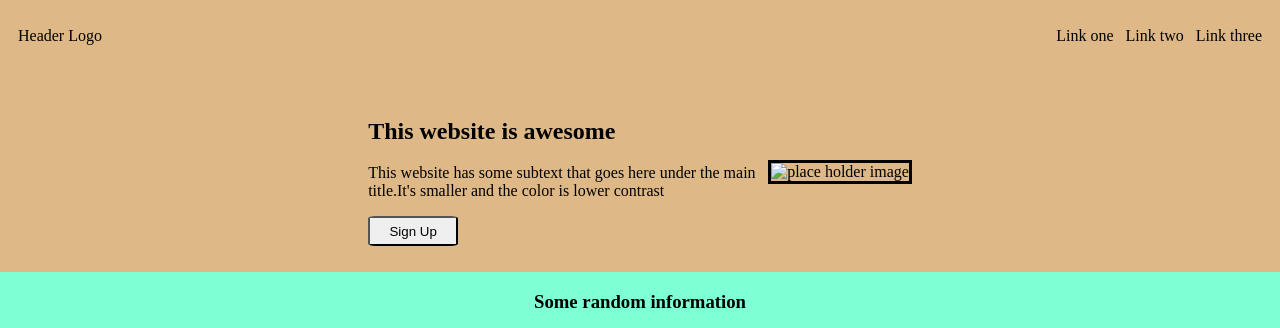
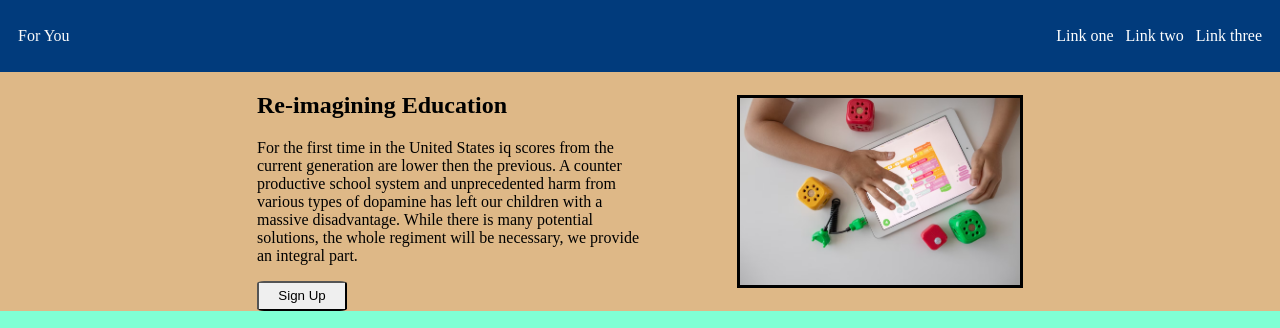
Before and after one commit to Csuarez8/Landing-Page, a plain HTML site: page index.html in a window 1280 px wide. Shown: the top 328 px of the page. Drawn offline with Linux system fonts and the light colour scheme.

Commit message:
changed color of header, added image to intro, and replaced dummy text

```diff
--- a/index.html
+++ b/index.html
@@ -8,7 +8,7 @@
     <body>
 
        <div class="header">
-            Header Logo
+            For You
             <ul class="right-links">
                 <li><a href="#">Link one</a></li>
                 <li><a href="#">Link two</a></li>
@@ -19,15 +19,17 @@
 
        <div class="intro">
             <div class="content">
-                <h2>This website is awesome</h2>
-                <p>This website has some subtext that goes here
-                    under the main title.It's smaller and the color
-                    is lower contrast
+                <h2>Re-imagining Education</h2>
+                <p>For the first time in the United States iq scores from the current
+                   generation are lower then the previous. A counter productive school
+                   system and unprecedented harm from various types of dopamine has left
+                   our children with a massive disadvantage. While there is many potential
+                   solutions, the whole regiment will be necessary, we provide an integral part.
                 </p>
                 <button>Sign Up</button>
             </div>
 
-            <img class="img-a" src="" alt="place holder image">
+            <img class="img-a" src="img/tablet-kid.avif" alt="place holder image">
         </div>
 
        <div class="subsequent-content">
--- a/style.css
+++ b/style.css
@@ -20,8 +20,8 @@ body {
  height:72px;
  padding-left:18px;
  padding-right:18px;
- background:burlywood;
- color: black;
+ background:rgb(1, 59, 124);
+ color: rgb(250, 250, 250);
 }
 
 .right-links
@@ -33,7 +33,7 @@ body {
 
 a{
     text-decoration: none;
-    color:black;
+    color:white;
 }
 
 ul{
@@ -46,7 +46,14 @@ ul{
     align-items: center;
     justify-content: center;
     flex:0 1 200px;
+    gap:80px;
     background-color:burlywood;
+}
+
+.img-a
+{
+    display:flex;
+    max-width: 280px;
 }
 
 .content
```
Also changed, not shown: img/pexels-photo-2781814.webp (added), img/tablet-kid.avif (added).
